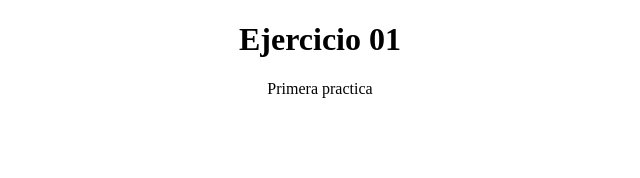
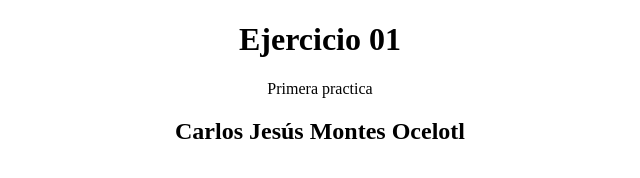
Before and after one commit to AL08R14-2/Ejercicio01, a plain HTML site: page index.html in a window 1280 px wide. Shown: the whole page, without its empty margins (320-960 px from the left). Drawn offline with Linux system fonts and the light colour scheme.

Commit message:
dos
Se agrego encabezado nivel 2

```diff
--- a/index.html
+++ b/index.html
@@ -7,8 +7,9 @@
 
 <body>
 <center>
-<h1>Ejercicio 01</h1>
+<h1> Ejercicio 01</h1>
 <p>Primera practica</p>
+<h2>Carlos Jesús Montes Ocelotl</h2>
 </center>
 </body>
 </html>
```
